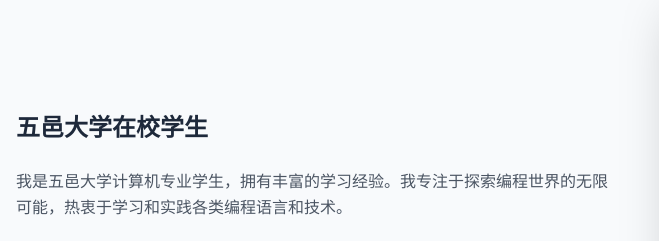
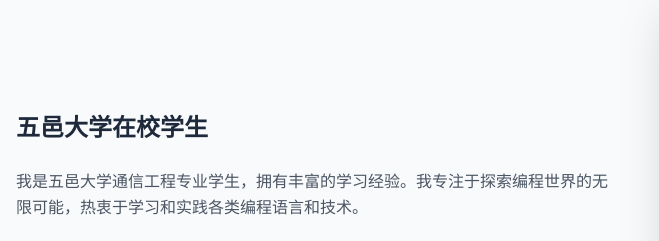
Before and after one commit to YYH-123321/yha, a plain HTML site: page index.html in a window 1280 px wide. Shown: the part 785-1026 px from the top of the page, 0-659 px from the left. Drawn offline with nearby package versions, Linux system fonts and the light colour scheme.

Commit message:
Update index.html

```diff
--- a/index.html
+++ b/index.html
@@ -180,7 +180,7 @@
           <div class="order-2 md:order-1">
             <h3 class="text-2xl font-bold text-dark mb-6">五邑大学在校学生</h3>
             <p class="text-gray-600 mb-6 leading-relaxed">
-              我是五邑大学计算机专业学生，拥有丰富的学习经验。我专注于探索编程世界的无限可能，热衷于学习和实践各类编程语言和技术。
+              我是五邑大学通信工程专业学生，拥有丰富的学习经验。我专注于探索编程世界的无限可能，热衷于学习和实践各类编程语言和技术。
             </p>
             <p class="text-gray-600 mb-6 leading-relaxed">
               通过不断学习和实践，我不仅掌握了扎实的编程基础，还积累了丰富的项目经验。我相信，通过技术可以创造更美好的世界，因此我始终保持对新技术的学习热情和探索精神。
```
